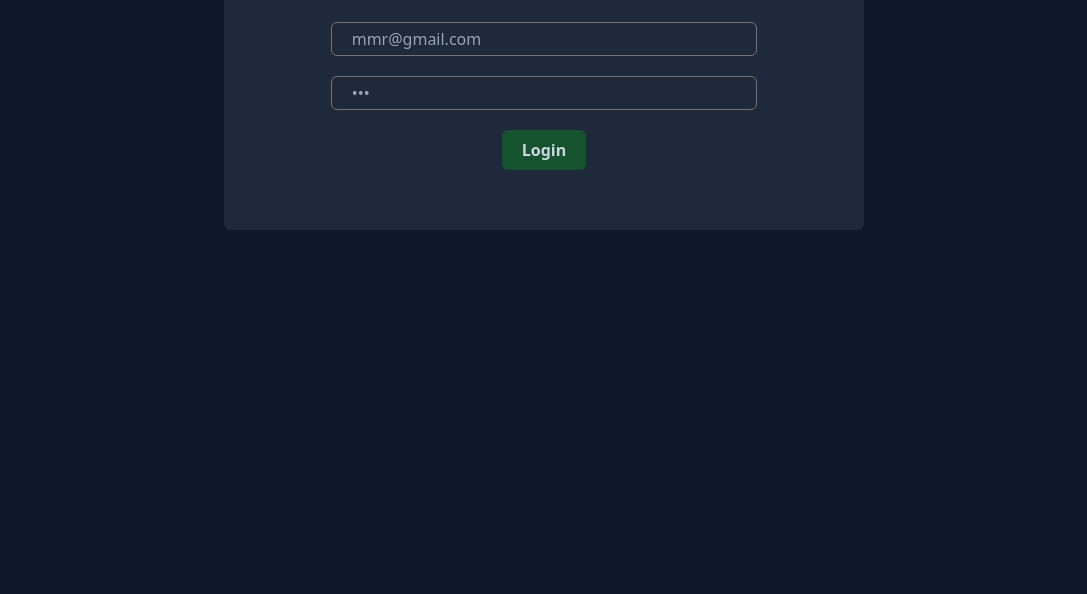
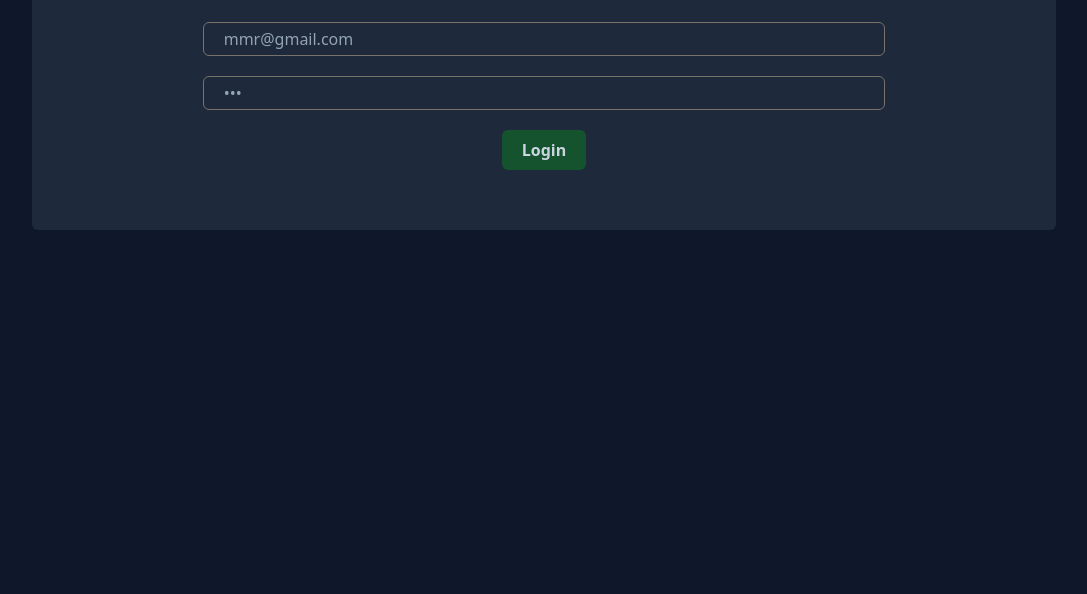
Before and after one commit to mohaiminur24/Project-with_javascript, a plain HTML site: page index.html in a window 1280 px wide. Shown: the part 206-800 px from the top of the page, without its empty margins (96-1183 px from the left). Drawn offline with nearby package versions, Linux system fonts and the light colour scheme.

Commit message:
some design customize

```diff
--- a/index.html
+++ b/index.html
@@ -12,7 +12,7 @@
 
 
 
-    <div class="mx-auto w-1/2 bg-slate-800 my-28 text-center py-10 rounded-md">
+    <div class="mx-auto w-4/5 bg-slate-800 my-28 text-center py-10 rounded-md">
 
         <h1 class="text-3xl">Please Login</h1>
 
```
